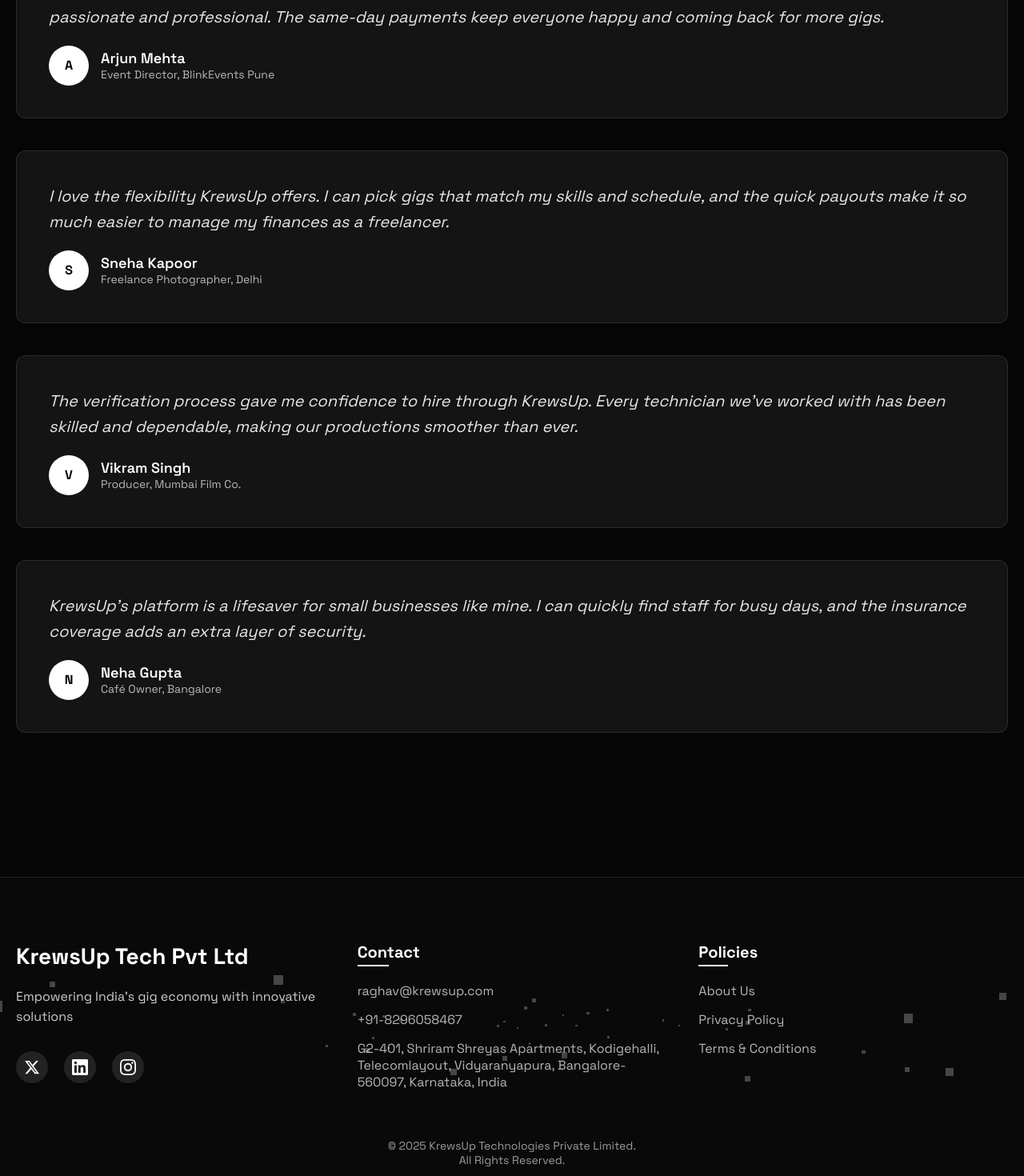
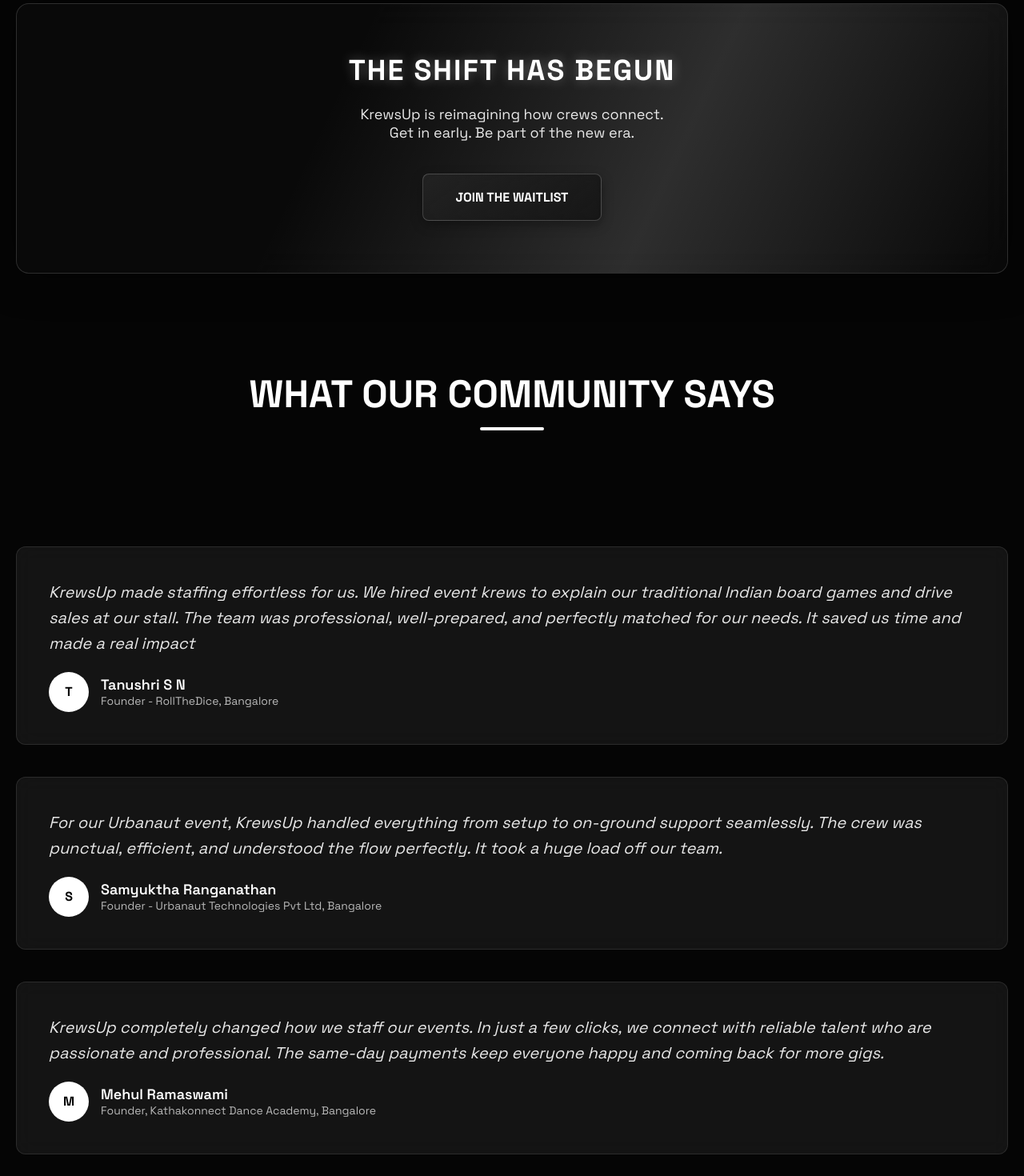
Before and after one commit to krewsup/krewsup-web2.0, a React (Create React App) app: page / in a window 1280 px wide. Shown: the part 1020-2490 px from the top of the page at 80% size. Built offline with nearby package versions, Linux system fonts and the light colour scheme.

Commit message:
Update App.js

```diff
--- a/src/App.js
+++ b/src/App.js
@@ -1,7 +1,12 @@
 import React, { useState, useEffect, useRef, useMemo } from 'react';
 import * as THREE from 'three';
 import logo from './assets/logobabes.png';
-
+import rtdPhoto from './assets/rtd.jpg';
+import utPhoto from './assets/ut.jpg';
+import kdaPhoto from './assets/kda.jpg';
+import rtdLogo from './assets/rtdlogo.jpg';
+import utLogo from './assets/utlogo.jpg';
+import kdaLogo from './assets/kdalogo.jpg';
 const GlobalCSS = `
     @import url('https://fonts.googleapis.com/css2?family=Space+Grotesk:wght@300;400;500;600;700&display=swap');
     :root {
@@ -10,6 +15,8 @@
       --accent-color: #fff;
       --accent-color-rgb: 255, 255, 255;
       --bg-color: #050505;
+      --cta-color: #00A3FF;
+      --cta-color-rgb: 0, 163, 255;
     }
     * {
         margin: 0;
@@ -412,6 +419,13 @@
         position: relative;
         z-index: 1;
     }
+    .footer-crafted-line {
+        text-align: center;
+        margin-top: 20px;
+        font-size: 12px;
+        opacity: 0.5;
+        letter-spacing: 0.5px;
+    }
     .steps {
         margin: 60px 0;
     }
@@ -776,6 +790,184 @@
         0% { transform: translateY(0) rotate(0deg); }
         50% { transform: translateY(-30px) rotate(5deg); }
         100% { transform: translateY(0) rotate(0deg); }
+    }
+    .partners-section {
+        overflow: hidden;
+    }
+    .partners-marquee-container {
+        width: 100vw;
+        position: relative;
+        left: 50%;
+        transform: translateX(-50%);
+        margin-top: 60px;
+        padding: 40px 0;
+    }
+    .partners-marquee-container::before,
+    .partners-marquee-container::after {
+        content: '';
+        position: absolute;
+        top: 0;
+        width: 150px;
+        height: 100%;
+        z-index: 2;
+    }
+    .partners-marquee-container::before {
+        left: 0;
+        background: linear-gradient(to right, var(--bg-color), transparent);
+    }
+    .partners-marquee-container::after {
+        right: 0;
+        background: linear-gradient(to left, var(--bg-color), transparent);
+    }
+    .partners-marquee {
+        display: flex;
+        width: fit-content;
+        animation: scroll 15s linear infinite;
+    }
+    .partner-wrapper {
+        flex-shrink: 0;
+        margin: 0 40px;
+        display: flex;
+        flex-direction: column;
+        align-items: center;
+        gap: 20px;
+    }
+    .partner-item {
+        width: 220px;
+        height: 300px;
+        position: relative;
+        cursor: none;
+        border-radius: 12px;
+        overflow: hidden;
+        border: 1px solid rgba(255, 255, 255, 0.1);
+        background: #111;
+        transition: transform 0.4s ease, box-shadow 0.4s ease;
+    }
+    .partner-wrapper:hover .partner-item {
+        transform: translateY(-10px);
+        box-shadow: 0 20px 40px rgba(0,0,0,0.5);
+    }
+    .partner-photo {
+        width: 100%;
+        height: 100%;
+        object-fit: cover;
+        transition: transform 0.8s ease;
+    }
+    .partner-wrapper:hover .partner-photo {
+        transform: scale(1.05);
+    }
+    .partner-logo {
+        position: relative;
+        width: 60px;
+        height: 60px;
+        object-fit: contain;
+        background: #000;
+        border-radius: 8px;
+        padding: 5px;
+        border: 1px solid rgba(255, 255, 255, 0.2);
+    }
+    .partner-name {
+        position: absolute;
+        bottom: 0;
+        left: 0;
+        width: 100%;
+        padding: 20px 15px 15px;
+        font-size: 14px;
+        font-weight: 600;
+        text-align: left;
+        background: linear-gradient(to top, rgba(0,0,0,0.9), transparent);
+        opacity: 0;
+        transform: translateY(20px);
+        transition: opacity 0.4s ease, transform 0.4s ease;
+    }
+    .partner-wrapper:hover .partner-name {
+        opacity: 1;
+        transform: translateY(0);
+    }
+    .partners-marquee-container:hover .partners-marquee {
+        animation-play-state: paused;
+    }
+    @keyframes scroll {
+        0% { transform: translateX(0); }
+        100% { transform: translateX(-50%); }
+    }
+    .waitlist-section {
+        margin-top: 120px;
+        margin-bottom: 120px;
+        padding: 60px 40px;
+        background: rgba(15, 15, 15, 0.5);
+        border: 1px solid rgba(255, 255, 255, 0.15);
+        border-radius: 16px;
+        backdrop-filter: blur(20px);
+        -webkit-backdrop-filter: blur(20px);
+        text-align: center;
+        box-shadow: 0 0 50px rgba(0,0,0,0.5);
+        position: relative;
+        overflow: hidden;
+    }
+    .waitlist-section > * {
+        position: relative;
+        z-index: 2;
+    }
+    .waitlist-section::before {
+        content: '';
+        position: absolute;
+        z-index: 1;
+        top: 0;
+        left: -150%;
+        width: 75%;
+        height: 100%;
+        background: linear-gradient(to right, transparent 0%, rgba(255, 255, 255, 0.15) 50%, transparent 100%);
+        transform: skewX(-25deg);
+        animation: waitlist-shine 4s linear infinite;
+    }
+    .waitlist-title {
+        font-size: 36px;
+        font-weight: 700;
+        text-transform: uppercase;
+        letter-spacing: 2px;
+        color: var(--primary-color);
+        text-shadow: 0 0 15px rgba(var(--accent-color-rgb), 0.3);
+    }
+    .waitlist-subtitle {
+        font-size: 18px;
+        color: var(--primary-color);
+        opacity: 0.9;
+        max-width: 600px;
+        margin: 20px auto 40px;
+    }
+    .waitlist-btn {
+        display: inline-block;
+        padding: 18px 40px;
+        background-image: linear-gradient(145deg, rgba(35, 35, 35, 0.9), rgba(15, 15, 15, 0.8));
+        color: var(--primary-color);
+        border: 1px solid rgba(255, 255, 255, 0.2);
+        border-radius: 8px;
+        font-size: 16px;
+        font-weight: 700;
+        text-transform: uppercase;
+        text-decoration: none;
+        cursor: pointer;
+        position: relative;
+        overflow: hidden;
+        backdrop-filter: blur(5px);
+        -webkit-backdrop-filter: blur(5px);
+        box-shadow: 0 5px 15px rgba(0, 0, 0, 0.3);
+        transition: all 0.3s ease;
+    }
+    .waitlist-btn:hover {
+      transform: scale(1.05) translateY(-2px);
+      box-shadow: 0 10px 30px rgba(0, 0, 0, 0.5), 0 0 25px rgba(var(--accent-color-rgb), 0.3);
+      border-color: rgba(255, 255, 255, 0.4);
+    }
+
+    @keyframes waitlist-shine {
+        from {
+            left: -100%;
+        }
+        to {
+            left: 150%;
+        }
     }
 
     @media (max-width: 768px) {
@@ -817,6 +1009,19 @@
         .modal-content { padding: 30px; }
         .modal-title { font-size: 28px; }
         .buttons { flex-direction: column; }
+        .partner-wrapper {
+            margin: 0 15px;
+        }
+        .partner-item {
+            width: 180px;
+            height: 240px;
+        }
+        .waitlist-title {
+            font-size: 28px;
+        }
+        .waitlist-section {
+            margin-bottom: 80px;
+        }
     }
 `;
 
@@ -972,13 +1177,13 @@
         animate();
 
         const onMouseOver = (e) => {
-            if (e.target.tagName === 'A' || e.target.tagName === 'BUTTON' || e.target.closest('a, button')) {
+            if (e.target.tagName === 'A' || e.target.tagName === 'BUTTON' || e.target.closest('a, button, .partner-wrapper')) {
                 setIsHovering(true);
             }
         };
 
         const onMouseOut = (e) => {
-             if (e.target.tagName === 'A' || e.target.tagName === 'BUTTON' || e.target.closest('a, button')) {
+             if (e.target.tagName === 'A' || e.target.tagName === 'BUTTON' || e.target.closest('a, button, .partner-wrapper')) {
                 setIsHovering(false);
             }
         };
@@ -1033,8 +1238,8 @@
 };
 
 const Header = ({ onNavigate, activePage, onToggleMobileNav }) => {
-    const navItems = ['Home', 'Why Us', 'How It Works', 'Customers', 'FAQ'];
-    const pageIds = ['home-page', 'why-us-page', 'how-page', 'customers-page', 'faq-page'];
+    const navItems = ['Home', 'Why Us', 'How It Works', 'Our Partners', 'Customers', 'FAQ'];
+    const pageIds = ['home-page', 'why-us-page', 'how-page', 'partners-page', 'customers-page', 'faq-page'];
 
     const [logoSrc, setLogoSrc] = useState(logo);
 
@@ -1217,6 +1422,7 @@
         </div>
       </div>
       <p className="copyright">© 2025 KrewsUp Technologies Private Limited.<br/> All Rights Reserved.</p>
+      <p className="footer-crafted-line">Engineered for the future of work in Bharat 🤍</p>
     </footer>
   );
 };
@@ -1227,7 +1433,8 @@
             <div className="hero-content">
                 <h1>Brew.<br />Your.<br /><span>Connections.</span></h1>
                 <p className="tagline">Bharat's Ultimate Gig Platform</p>
-                <p className="description">KrewsUp is revolutionizing the gig economy by creating a seamless bridge between talent and opportunity. We connect event hosts with skilled aspirants, ensuring fast payments, verified profiles, and limitless growth potential.</p>
+                <p className="description">KrewsUp is a B2C platform that connects businesses with trusted, KYC-verified gig workers for events, launches, and more.<br/>From startups to large-scale organizers, we make it easy to find the right crew - ensuring smooth coordination, timely payments, and a hassle-free experience for all.
+</p>
                 <div className="buttons">
                     <button className="btn" id="host-btn" onClick={() => onOpenModal('host')}>Host an Event</button>
                     <button className="btn" id="gig-btn" onClick={() => onOpenModal('gig')}>Find a Gig</button>
@@ -1269,22 +1476,28 @@
               <div className="growth-icon network">🌐</div>
             </div>
         </div>
+        <div className="waitlist-section">
+          <h3 className="waitlist-title">The Shift Has Begun</h3>
+          <p className="waitlist-subtitle">KrewsUp is reimagining how crews connect.<br/>Get in early. Be part of the new era.</p>
+          <a href="https://forms.gle/your-dummy-link-here" target="_blank" rel="noopener noreferrer" className="waitlist-btn">
+            Join the Waitlist
+          </a>
+        </div>
+        <div className="title-container">
+            <h2 className="section-title">What Our Community Says</h2>
+        </div>
         <div className="testimonials">
             <div className="testimonial">
-                <p className="testimonial-text">KrewsUp completely changed how we staff our events. In just a few clicks, we connect with reliable talent who are passionate and professional. The same-day payments keep everyone happy and coming back for more gigs.</p>
-                <div className="testimonial-author"><div className="author-avatar">A</div><div><div className="author-name">Arjun Mehta</div><div className="author-role">Event Director, BlinkEvents Pune</div></div></div>
+                <p className="testimonial-text">KrewsUp made staffing effortless for us. We hired event krews to explain our traditional Indian board games and drive sales at our stall. The team was professional, well-prepared, and perfectly matched for our needs. It saved us time and made a real impact</p>
+                <div className="testimonial-author"><div className="author-avatar">T</div><div><div className="author-name">Tanushri S N</div><div className="author-role">Founder - RollTheDice, Bangalore</div></div></div>
             </div>
             <div className="testimonial">
-                <p className="testimonial-text">I love the flexibility KrewsUp offers. I can pick gigs that match my skills and schedule, and the quick payouts make it so much easier to manage my finances as a freelancer.</p>
-                <div className="testimonial-author"><div className="author-avatar">S</div><div><div className="author-name">Sneha Kapoor</div><div className="author-role">Freelance Photographer, Delhi</div></div></div>
+                <p className="testimonial-text">For our Urbanaut event, KrewsUp handled everything from setup to on-ground support seamlessly. The crew was punctual, efficient, and understood the flow perfectly. It took a huge load off our team.</p>
+                <div className="testimonial-author"><div className="author-avatar">S</div><div><div className="author-name">Samyuktha Ranganathan</div><div className="author-role">Founder - Urbanaut Technologies Pvt Ltd, Bangalore</div></div></div>
             </div>
             <div className="testimonial">
-                <p className="testimonial-text">The verification process gave me confidence to hire through KrewsUp. Every technician we’ve worked with has been skilled and dependable, making our productions smoother than ever.</p>
-                <div className="testimonial-author"><div className="author-avatar">V</div><div><div className="author-name">Vikram Singh</div><div className="author-role">Producer, Mumbai Film Co.</div></div></div>
-            </div>
-            <div className="testimonial">
-                <p className="testimonial-text">KrewsUp’s platform is a lifesaver for small businesses like mine. I can quickly find staff for busy days, and the insurance coverage adds an extra layer of security.</p>
-                <div className="testimonial-author"><div className="author-avatar">N</div><div><div className="author-name">Neha Gupta</div><div className="author-role">Café Owner, Bangalore</div></div></div>
+                <p className="testimonial-text">KrewsUp completely changed how we staff our events. In just a few clicks, we connect with reliable talent who are passionate and professional. The same-day payments keep everyone happy and coming back for more gigs.</p>
+                <div className="testimonial-author"><div className="author-avatar">M</div><div><div className="author-name">Mehul Ramaswami</div><div className="author-role">Founder, Kathakonnect Dance Academy, Bangalore</div></div></div>
             </div>
         </div>
     </section>
@@ -1338,6 +1551,37 @@
                         </div>
                     </AnimatedCard>
                 ))}
+            </div>
+        </section>
+    );
+};
+
+const PartnersPage = () => {
+    const partners = [
+        { name: 'RollTheDice', photoUrl: rtdPhoto, logoUrl: rtdLogo },
+        { name: 'Urbanaut Technologies', photoUrl: utPhoto, logoUrl: utLogo },
+        { name: 'Kathakonnect Dance Academy', photoUrl: kdaPhoto, logoUrl: kdaLogo },
+    ];
+
+    const duplicatedPartners = [...partners, ...partners, ...partners, ...partners];
+
+    return (
+        <section className="page partners-section">
+            <div className="title-container">
+                <h2 className="section-title">Our Partners</h2>
+            </div>
+            <div className="partners-marquee-container">
+                <div className="partners-marquee">
+                    {duplicatedPartners.map((partner, index) => (
+                         <div className="partner-wrapper" key={`${partner.name}-${index}`}>
+                            <img src={partner.logoUrl} alt={`${partner.name} Logo`} className="partner-logo" />
+                            <div className="partner-item">
+                                <img src={partner.photoUrl} alt={`${partner.name}`} className="partner-photo" />
+                                <div className="partner-name">{partner.name}</div>
+                            </div>
+                        </div>
+                    ))}
+                </div>
             </div>
         </section>
     );
@@ -1460,6 +1704,7 @@
                 {activePage === 'home-page' && <HomePage onOpenModal={handleOpenModal} />}
                 {activePage === 'why-us-page' && <WhyUsPage />}
                 {activePage === 'how-page' && <HowItWorksPage />}
+                {activePage === 'partners-page' && <PartnersPage />}
                 {activePage === 'customers-page' && <CustomersPage />}
                 {activePage === 'faq-page' && <FAQPage />}
             </main>
```
